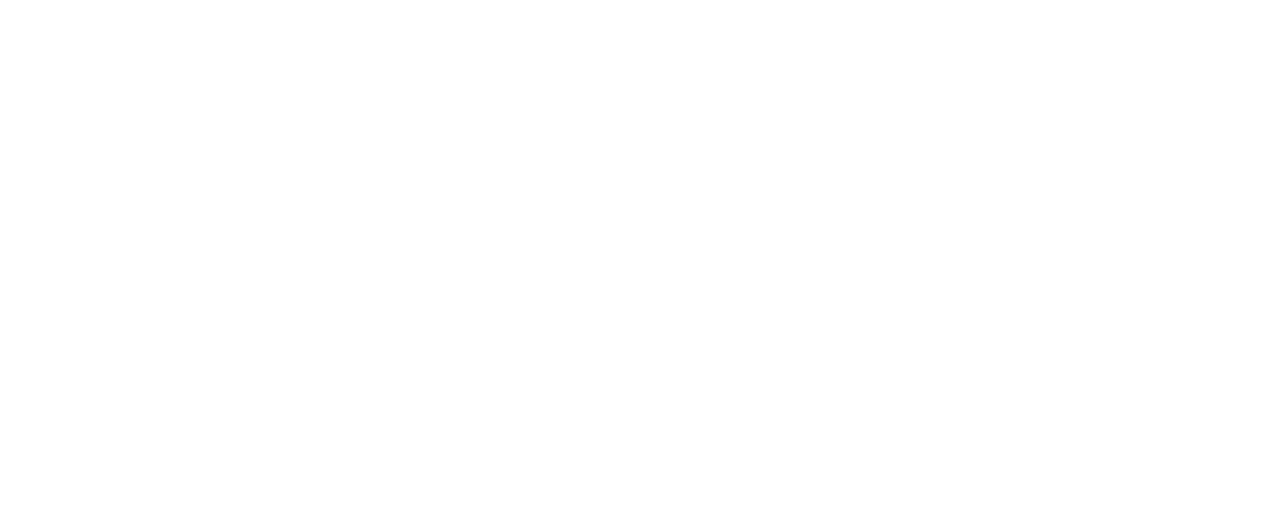
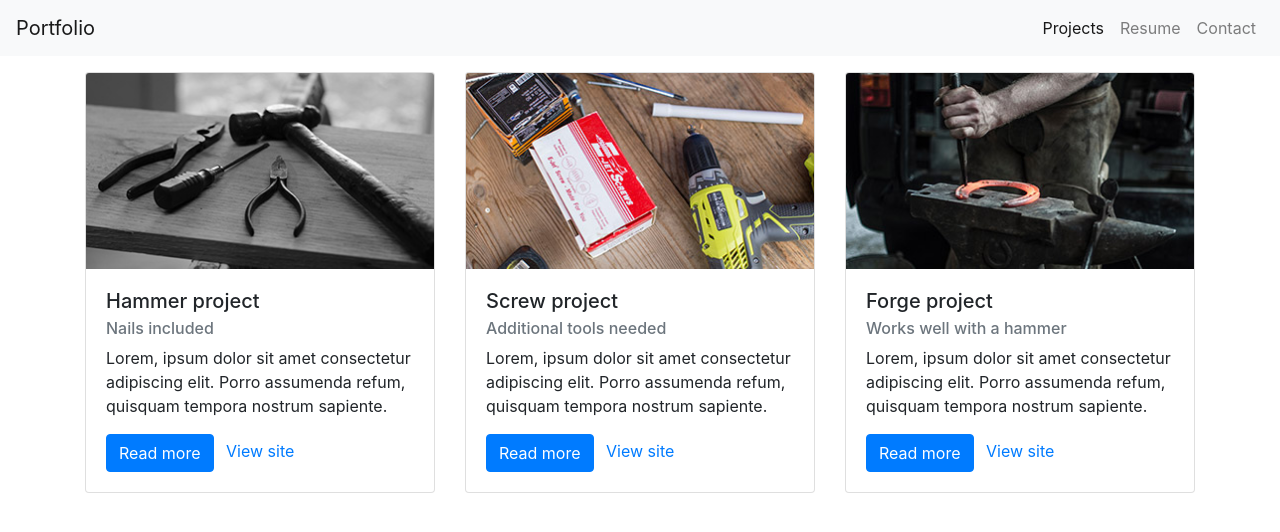
Before and after one commit to imt-549-sp20/coursework-caytiem, a website: page portfolio/index.html in a window 1280 px wide. Drawn offline with nearby package versions, Linux system fonts and the light colour scheme.

Commit message:
Update index.html
finished assignment

```diff
--- a/portfolio/index.html
+++ b/portfolio/index.html
@@ -9,14 +9,71 @@
     <!-- Bootstrap v4.4.1 CSS stylesheet -->
     <link rel="stylesheet" href="https://stackpath.bootstrapcdn.com/bootstrap/4.4.1/css/bootstrap.min.css" integrity="sha384-Vkoo8x4CGsO3+Hhxv8T/Q5PaXtkKtu6ug5TOeNV6gBiFeWPGFN9MuhOf23Q9Ifjh" crossorigin="anonymous">
   </head>
+  <body class="mt-5">
+  <header>
+    <nav class="navbar fixed-top navbar-expand-sm navbar-light bg-light">
+      <a class="navbar-brand" href="#">Portfolio</a>
+      <button class="navbar-toggler" type="button" data-toggle="collapse" data-target="#navbarSupportedContent" aria-controls="navbarSupportedContent" aria-expanded="false" aria-label="Toggle navigation">
+        <span class="navbar-toggler-icon"></span>
+      </button>
 
-  <body>
-    <header>
-
-    </header>
+      <div class="collapse navbar-collapse" id="navbarSupportedContent">
+        <ul class="navbar-nav ml-auto">
+          <li class="nav-item active">
+            <a class="nav-link" href="#">Projects <span class="sr-only">(current)</span></a>
+          </li>
+          <li class="nav-item">
+            <a class="nav-link" href="#">Resume</a>
+          </li>
+          <li class="nav-item">
+            <a class="nav-link" href="#">Contact</a>
+          </li>
+        </ul>
+      </div>
+    </nav>
+  </header>
     <main>
-
-    </main>
+    <div class="container">
+      <div class="row">
+        <div class="col-sm-6 col-md-4 py-4">
+          <div class="card">
+            <img src="../portfolio/images/hunter-haley-424256-unsplash.jpg" class="card-img-top" alt="Hammer and tools on a wood surface">
+              <div class="card-body">
+                <h5 class="card-title">Hammer project</h5>
+                <h6 class="card-subtitle mb-2 text-muted">Nails included</h6>
+                <p class="card-text">Lorem, ipsum dolor sit amet consectetur adipiscing elit. Porro assumenda refum, quisquam tempora nostrum sapiente.</p>
+                <a href="#" class="btn btn-primary mr-2">Read more</a>
+                <a href="#" class="card-link">View site</a>
+              </div>
+            </div>
+          </div>
+          <div class="col-sm-6 col-md-4 py-4">
+          <div class="card">
+          <img src="../portfolio/images/taduuda-76964-unsplash.jpg" class="card-img-top" alt="Screws and screwdriver">
+          <div class="card-body">
+          <h5 class="card-title">Screw project</h5>
+          <h6 class="card-subtitle mb-2 text-muted">Additional tools needed</h6>
+          <p class="card-text">Lorem, ipsum dolor sit amet consectetur adipiscing elit. Porro assumenda refum, quisquam tempora nostrum sapiente.</p>
+          <a href="#" class="btn btn-primary mr-2">Read more</a>
+          <a href="#" class="card-link">View site</a>
+        </div>
+        </div>
+        </div>
+          <div class="col-sm-6 col-md-4 py-4">
+            <div class="card">
+            <img src="../portfolio/images/jonathan-bean-284904-unsplash.jpg" class="card-img-top" alt="Welding station">
+            <div class="card-body">
+              <h5 class="card-title">Forge project</h5>
+              <h6 class="card-subtitle mb-2 text-muted">Works well with a hammer</h6>
+              <p class="card-text">Lorem, ipsum dolor sit amet consectetur adipiscing elit. Porro assumenda refum, quisquam tempora nostrum sapiente.</p>
+              <a href="#" class="btn btn-primary mr-2">Read more</a>
+              <a href="#" class="card-link">View site</a>
+            </div>
+            </div>
+        </div>
+      </div>
+    </div>
+      </main>
 
     <script src="https://code.jquery.com/jquery-3.4.1.slim.min.js" integrity="sha384-J6qa4849blE2+poT4WnyKhv5vZF5SrPo0iEjwBvKU7imGFAV0wwj1yYfoRSJoZ+n" crossorigin="anonymous"></script>
     <script src="https://cdn.jsdelivr.net/npm/popper.js@1.16.0/dist/umd/popper.min.js" integrity="sha384-Q6E9RHvbIyZFJoft+2mJbHaEWldlvI9IOYy5n3zV9zzTtmI3UksdQRVvoxMfooAo" crossorigin="anonymous"></script>
```
